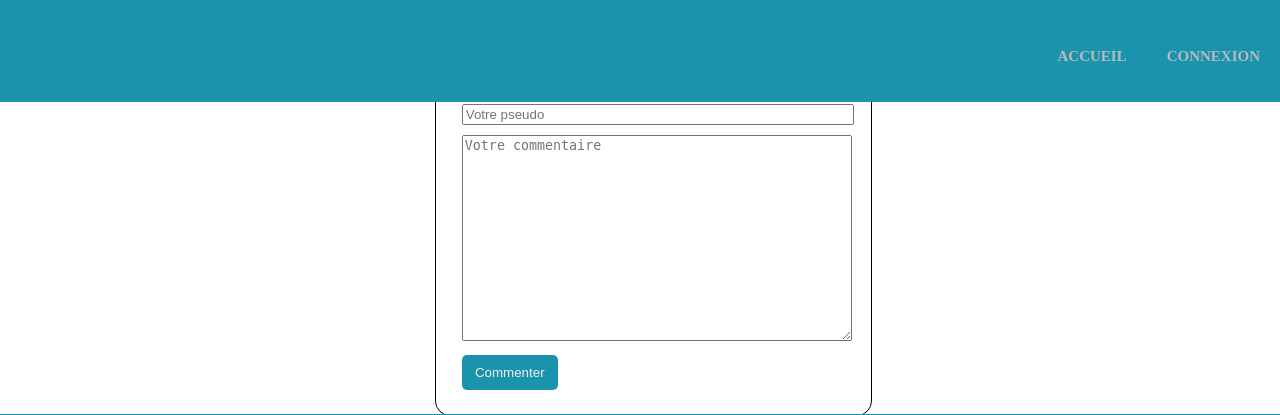
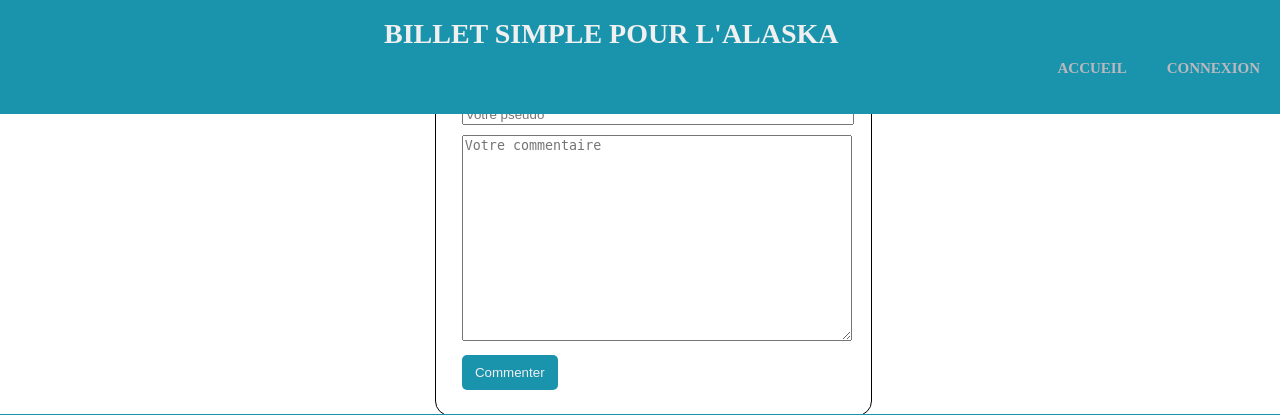
Before and after one commit to DocMarmel/Projet4, a PHP site: page /index.php?action=ticket&id=1 in a window 1280 px wide. Shown: the part 316-731 px from the top of the page. Run offline with PHP 8.4, Linux system fonts and the light colour scheme; tables that the repository leaves empty or names only in its code hold one stand-in row (values such as "Sample post"); some libraries are stand-ins or nearby versions.

Commit message:
Add files via upload

```diff
--- a/css/style.css
+++ b/css/style.css
@@ -26,7 +26,7 @@ a{
   text-transform: uppercase;
   font-weight: bold;
   color: #F0F0F0;
-  margin: 32px 0 0 18%;
+  margin: 12px 0 0 30%;
   vertical-align: middle;
 }
 
@@ -54,6 +54,7 @@ a{
 	font-size: 15px;
 	font-weight: bold;
 	text-transform: uppercase;
+  margin-top: 15px;
 }
 
 /* Logo header */
```
